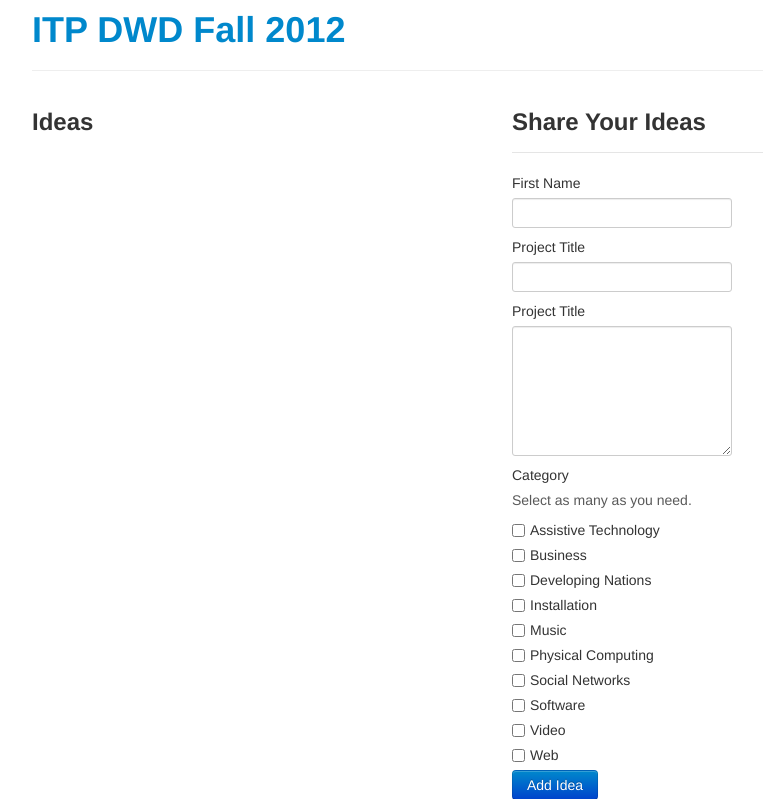
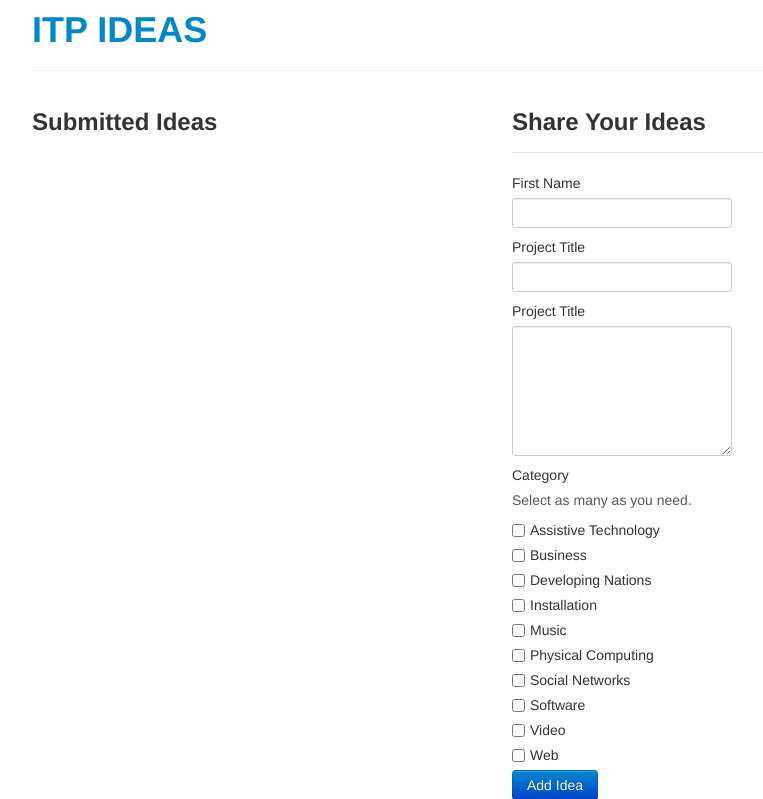
Before and after one commit to mrichardson23/filter-server, a Flask app: page / in a window 1280 px wide. Shown: the top 799 px of the page, without its empty margins (138-901 px from the left). Run offline with Flask 2, Linux system fonts and the light colour scheme; data that the repository does not hold is empty; parts of the project's set-up code (start-up, migrations or seed data) failed here and were passed over; some libraries are stand-ins or nearby versions; some web fonts are replaced.

Commit message:
updating header

```diff
--- a/templates/layout/main.html
+++ b/templates/layout/main.html
@@ -24,7 +24,7 @@
         <div class="container">
 
             <h1 class="pageheader">
-                <a href="/">ITP DWD Fall 2012</a>
+                <a href="/">ITP IDEAS</a>
             </h1>
 
             <hr>
--- a/templates/main.html
+++ b/templates/main.html
@@ -7,7 +7,7 @@
 
 	<!-- left column -->
 	<div class="span6">
-		<h3>Ideas</h3>
+		<h3>Submitted Ideas</h3>
 
 		{% for idea in ideas %}
 			<h4><a href="/ideas/{{ idea.slug }}">{{ idea.title }}</a></h4>
```
Also changed, not shown: templates/form.html (deleted, +0 -25 lines).
